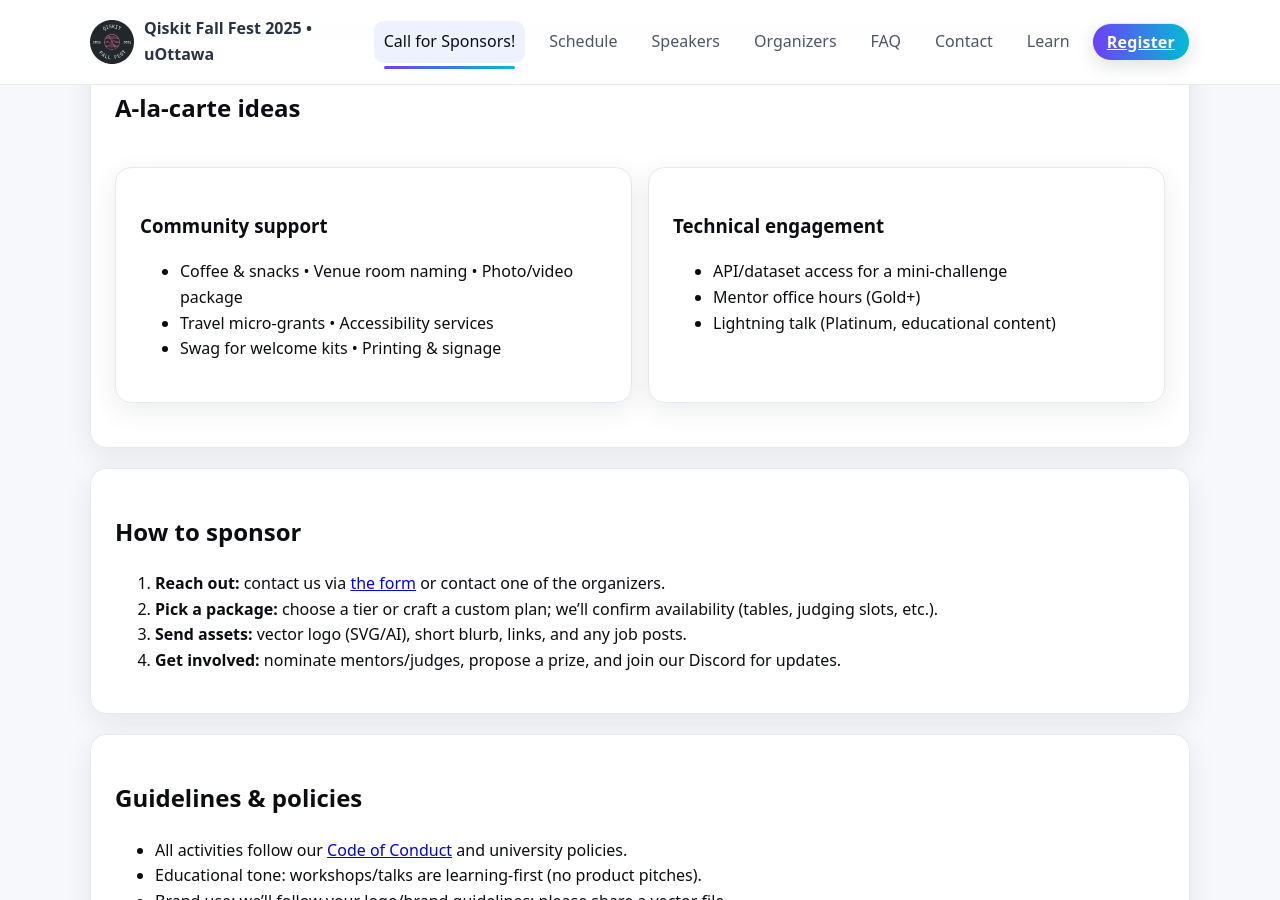
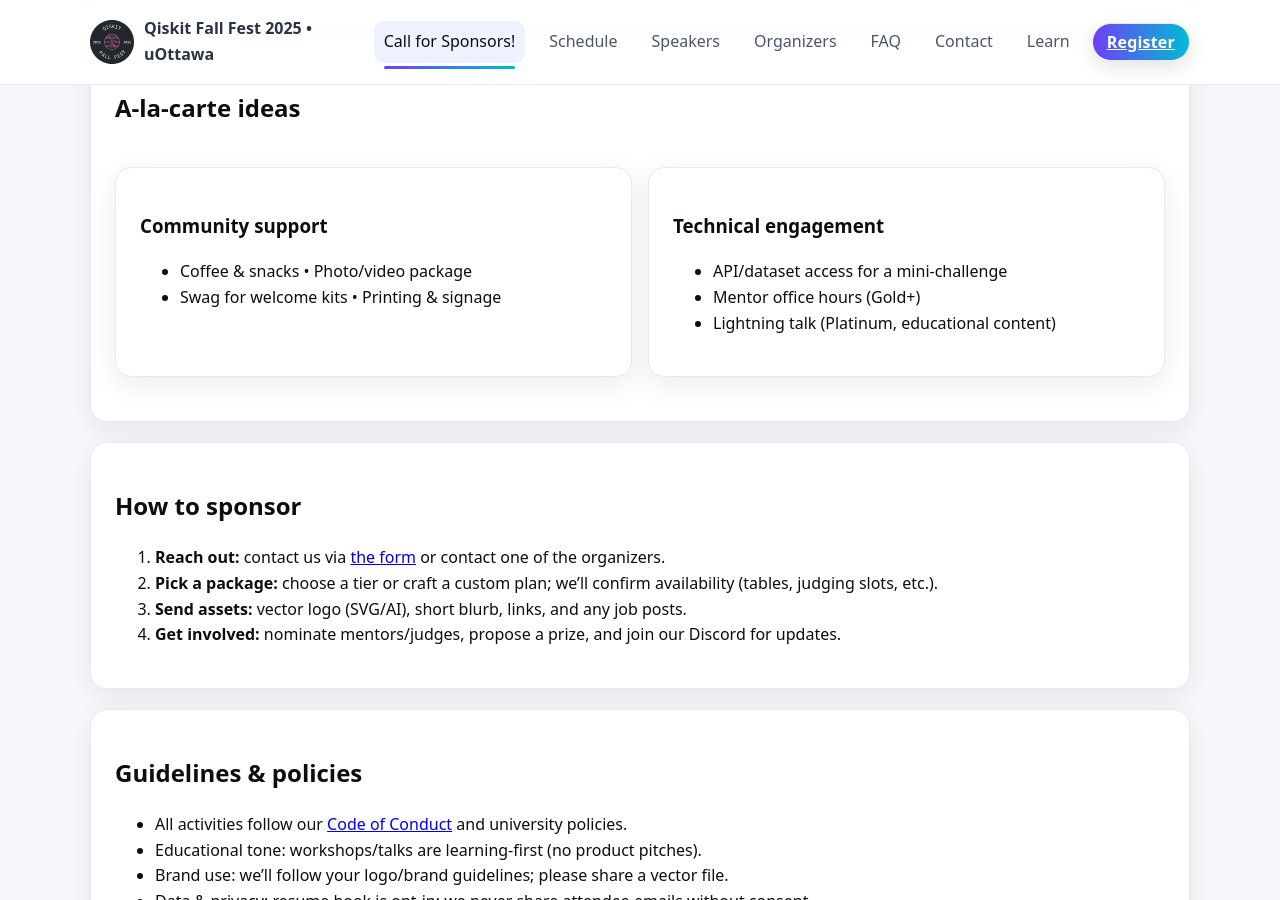
Before and after one commit to utkarshh-singh/fall-fest-2025-website, a Jekyll site: the page built from sponshorship.md, in a window 1280 px wide and 900 px high, scrolled down 2233 px. Built offline with Jekyll 4.4.1, drawn with Linux system fonts in a browser that asks for light colours.

Commit message:
Update sponshorship.md

```diff
--- a/sponshorship.md
+++ b/sponshorship.md
@@ -142,8 +142,7 @@
       <div class="card">
         <h3>Community support</h3>
         <ul>
-          <li>Coffee & snacks • Venue room naming • Photo/video package</li>
-          <li>Travel micro-grants • Accessibility services</li>
+          <li>Coffee & snacks • Photo/video package</li>
           <li>Swag for welcome kits • Printing & signage</li>
         </ul>
       </div>
```
